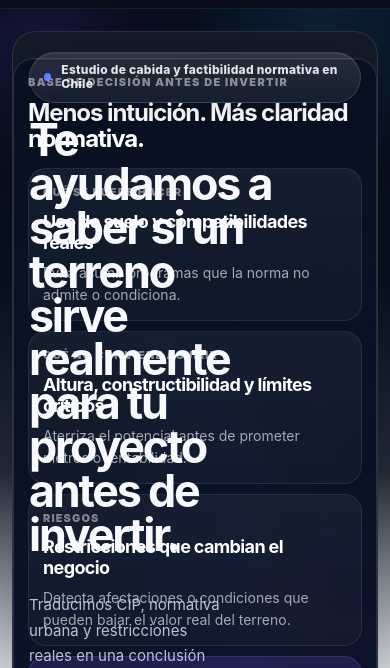
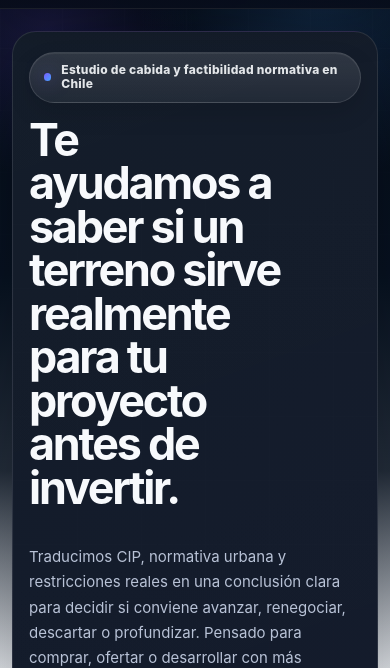
Before and after one commit to chechelnitzky/estudiodecabida.cl, a plain HTML site: page index.html in a window 390 px wide. Shown: the part 76-744 px from the top of the page. Drawn offline with Linux system fonts and the light colour scheme.

Commit message:
Add files via upload

```diff
--- a/css/style.css
+++ b/css/style.css
@@ -661,3 +661,209 @@ p{margin:0 0 14px}
   .hero__actions,.hero__actions--flagship{position:relative;z-index:3;}
   .heroFlagship__trust{position:relative;z-index:3;}
 }
+
+/* --- FINAL HERO STABILITY PATCH (desktop + mobile) --- */
+.heroFlagship--compact{
+  grid-template-columns:minmax(0,.9fr) minmax(0,1.1fr);
+  min-height:700px;
+  gap:28px;
+}
+
+.heroFlagship__copy{
+  max-width:640px;
+}
+
+.heroFlagship__copy h1{
+  font-size:clamp(46px,5.8vw,74px);
+  line-height:.96;
+  max-width:9.6ch;
+}
+
+.heroFlagship__copy .lead{
+  max-width:31ch;
+}
+
+.heroFlagship__stage{
+  position:relative;
+  min-height:620px;
+  display:flex;
+  align-items:flex-end;
+  justify-content:flex-end;
+  isolation:isolate;
+}
+
+.heroFlagship__image{
+  position:absolute;
+  inset:0;
+  border-radius:32px;
+  background:
+    linear-gradient(180deg, rgba(7,17,31,.12), rgba(7,17,31,.24)),
+    linear-gradient(90deg, rgba(7,17,31,.34) 0%, rgba(7,17,31,.10) 28%, rgba(7,17,31,.18) 100%),
+    url('/assets/images/hero-estudio-cabida-santiago.webp') 64% center/cover no-repeat;
+  transform:none;
+  opacity:1;
+  box-shadow:0 34px 74px rgba(0,0,0,.34);
+}
+
+.heroFlagship__screen{
+  position:relative;
+  z-index:2;
+  width:min(430px,56%);
+  margin:0 28px 28px 0;
+}
+
+.heroFlagship__floating--top{
+  top:26px;
+  right:26px;
+}
+
+.heroFlagship__floating--bottom{
+  left:auto;
+  right:26px;
+  bottom:24px;
+}
+
+@media (max-width:1200px){
+  .heroFlagship--compact{
+    grid-template-columns:minmax(0,.96fr) minmax(0,1.04fr);
+    min-height:680px;
+  }
+
+  .heroFlagship__copy h1{
+    font-size:clamp(42px,5.2vw,66px);
+    max-width:9.8ch;
+  }
+
+  .heroFlagship__stage{
+    min-height:580px;
+  }
+
+  .heroFlagship__screen{
+    width:min(400px,60%);
+    margin:0 24px 24px 0;
+  }
+}
+
+@media (max-width:900px){
+  .heroFlagship--compact{
+    grid-template-columns:1fr;
+    min-height:auto;
+    gap:18px;
+  }
+
+  .heroFlagship__copy{
+    max-width:none;
+    padding:8px 2px 0;
+  }
+
+  .heroFlagship__copy h1{
+    font-size:clamp(38px,10vw,54px);
+    max-width:10ch;
+  }
+
+  .heroFlagship__copy .lead{
+    max-width:none;
+    font-size:16px;
+  }
+
+  .heroFlagship__stage{
+    min-height:440px;
+  }
+
+  .heroFlagship__image{
+    background-position:66% center;
+  }
+
+  .heroFlagship__screen{
+    width:min(420px,64%);
+    margin:0 18px 18px 0;
+    padding:16px;
+    border-radius:22px;
+  }
+}
+
+@media (max-width:640px){
+  .heroFlagship,
+  .heroFlagship--compact{
+    grid-template-columns:1fr;
+    min-height:auto;
+    gap:16px;
+    padding:18px 14px 14px;
+  }
+
+  .heroFlagship__copy{
+    position:relative;
+    z-index:2;
+    max-width:none;
+    padding:2px 2px 0;
+  }
+
+  .heroFlagship__copy h1{
+    font-size:clamp(34px,11.5vw,48px);
+    line-height:.97;
+    max-width:8.8ch;
+    margin-top:16px;
+  }
+
+  .heroFlagship__copy .lead{
+    font-size:15px;
+    line-height:1.68;
+    max-width:none;
+  }
+
+  .heroFlagship__stage{
+    position:relative;
+    inset:auto;
+    min-height:auto;
+    display:grid;
+    gap:12px;
+    margin-top:4px;
+    pointer-events:auto;
+  }
+
+  .heroFlagship__grid,
+  .heroFlagship__floating,
+  .heroFlagship__halo{
+    display:none;
+  }
+
+  .heroFlagship__image{
+    position:relative;
+    inset:auto;
+    width:100%;
+    height:260px;
+    min-height:0;
+    border-radius:22px;
+    background-position:center center;
+    background-size:cover;
+    background-repeat:no-repeat;
+    box-shadow:0 18px 34px rgba(0,0,0,.24);
+    mask-image:none;
+    -webkit-mask-image:none;
+  }
+
+  .heroFlagship__screen{
+    position:relative;
+    right:auto;
+    bottom:auto;
+    width:100%;
+    margin:0;
+    padding:14px;
+    border-radius:20px;
+  }
+
+  .heroFlagship__screenHead strong{
+    font-size:22px;
+    max-width:none;
+  }
+
+  .heroFlagship__screenGrid{
+    grid-template-columns:1fr;
+    gap:10px;
+  }
+
+  .heroSignal{
+    padding:14px;
+    border-radius:18px;
+  }
+}
```
